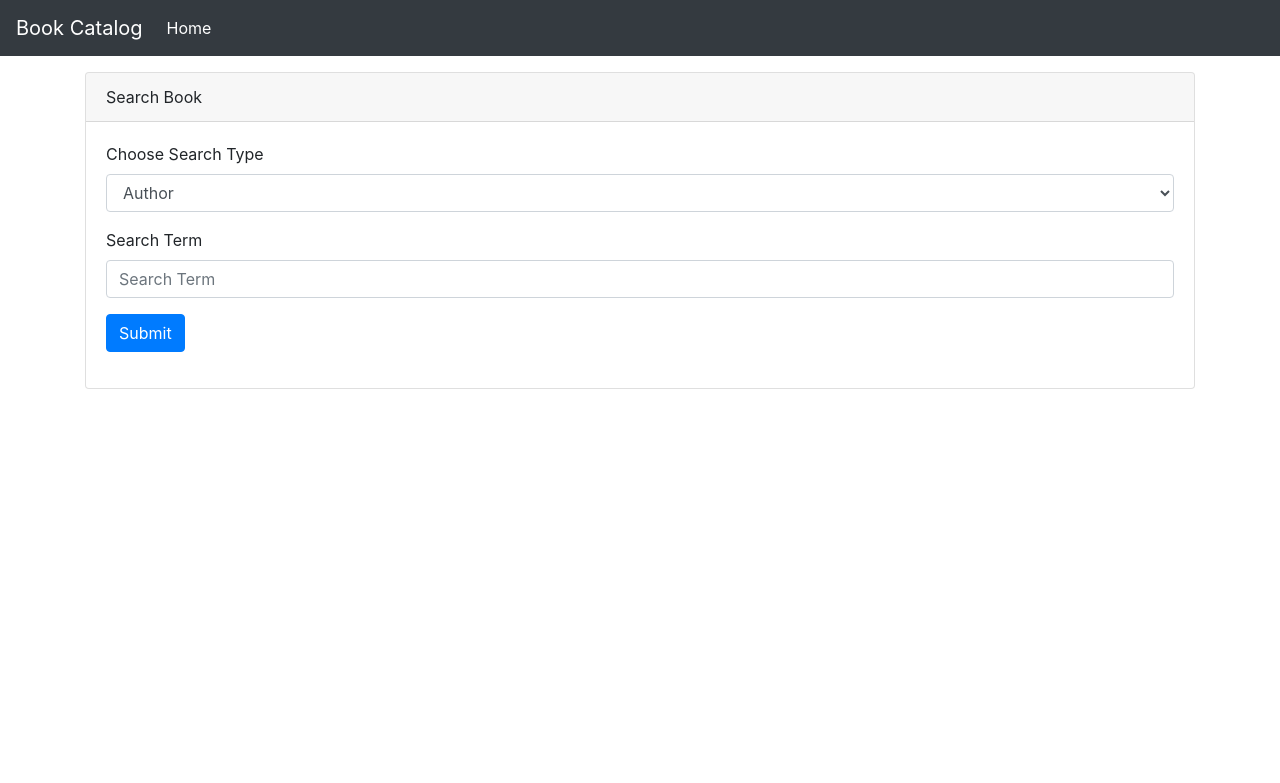
After one commit to toledobrendo/dragon-php, a PHP site: page /book-catalog/index.php in a window 1280 px wide. The commit adds this page. Shown: the top 783 px of the page. Run offline with PHP 8.4, Linux system fonts and the light colour scheme.

```diff
--- /dev/null
+++ b/book-catalog/index.php
@@ -0,0 +1,23 @@
+<?php require_once('view-comp/header.php') ?>
+<div class="card-header">
+  Search Book
+</div>
+<div class="card-body">
+  <form action="results.php" method="post">
+    <div class="form-group">
+      <label for="searchType">Choose Search Type</label>
+      <select class="form-control" id="searchType" name="searchType">
+        <option value="author">Author</option>
+        <option value="title">Title</option>
+        <option value="isbn">ISBN</option>
+      </select>
+    </div>
+    <div class="form-group">
+      <label for="searchTerm">Search Term</label>
+      <input type="text" id="searchTerm" name="searchTerm" class="form-control" placeholder="Search Term"/>
+    </div>
+    <div>
+      <button type="submit" class="btn btn-primary">Submit</button>
+    </div>
+  </form>
+<?php require_once("view-comp/footer.php") ?>
--- /dev/null
+++ b/book-catalog/view-comp/footer.php
@@ -0,0 +1,5 @@
+        </div>
+      </div>
+    </div>
+  </body>
+</html>
--- /dev/null
+++ b/book-catalog/view-comp/header.php
@@ -0,0 +1,27 @@
+<?php
+  function isActive($page) {
+    return strpos($_SERVER['REQUEST_URI'], $page);
+  }
+?>
+<html>
+  <head>
+    <meta charset="utf-8">
+    <meta name="viewport" content="width=device-width, initial-scale=1, shrink-to-fit=no">
+    <link rel="stylesheet" href="https://stackpath.bootstrapcdn.com/bootstrap/4.4.1/css/bootstrap.min.css" integrity="sha384-Vkoo8x4CGsO3+Hhxv8T/Q5PaXtkKtu6ug5TOeNV6gBiFeWPGFN9MuhOf23Q9Ifjh" crossorigin="anonymous">
+    <script src="https://code.jquery.com/jquery-3.4.1.slim.min.js" integrity="sha384-J6qa4849blE2+poT4WnyKhv5vZF5SrPo0iEjwBvKU7imGFAV0wwj1yYfoRSJoZ+n" crossorigin="anonymous"></script>
+    <script src="https://cdn.jsdelivr.net/npm/popper.js@1.16.0/dist/umd/popper.min.js" integrity="sha384-Q6E9RHvbIyZFJoft+2mJbHaEWldlvI9IOYy5n3zV9zzTtmI3UksdQRVvoxMfooAo" crossorigin="anonymous"></script>
+    <script src="https://stackpath.bootstrapcdn.com/bootstrap/4.4.1/js/bootstrap.min.js" integrity="sha384-wfSDF2E50Y2D1uUdj0O3uMBJnjuUD4Ih7YwaYd1iqfktj0Uod8GCExl3Og8ifwB6" crossorigin="anonymous"></script>
+  </head>
+  <body>
+    <div class="navbar navbar-expand-lg navbar-dark bg-dark">
+      <div class="navbar-brand">Book Catalog</div>
+      <div class="collapse navbar-collapse">
+        <ul class="navbar-nav">
+          <li class="nav-item <?php if (isActive("index.php")) {echo "active";}?>">
+            <a class="nav-link" href="index.php">Home</a>
+          </li>
+        </ul>
+      </div>
+    </div>
+    <div class="container">
+      <div class="card my-3">
--- a/index.php
+++ b/index.php
@@ -37,6 +37,9 @@
               <li class="list-group-item">
                 <a href="iac-consulting/index.php">iAC Consulting</a>
               </li>
+              <li class="list-group-item">
+                <a href="book-catalog/index.php">Book Catalog</a>
+              </li>
             </ul>
           </div>
         </div>
```
Also changed, not shown: book-catalog/results.php (added, +67 -0 lines), book-catalog/sql/db.sql (added, +25 -0 lines), bobs-auto-parts/process-order.php (indentation only), book-catalog/image/a-game-of-thrones.webp (added), book-catalog/image/java-for-professional-developers.jpg (added).
